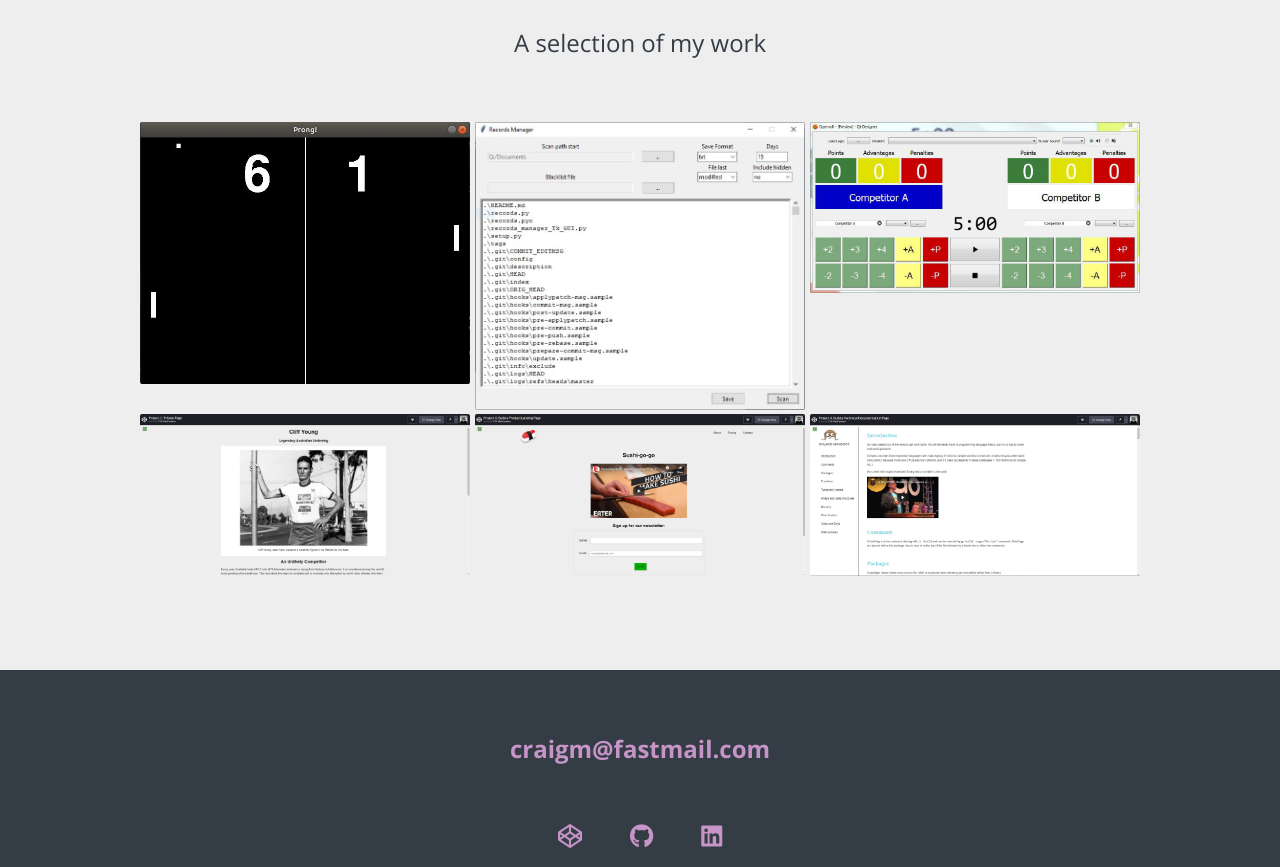
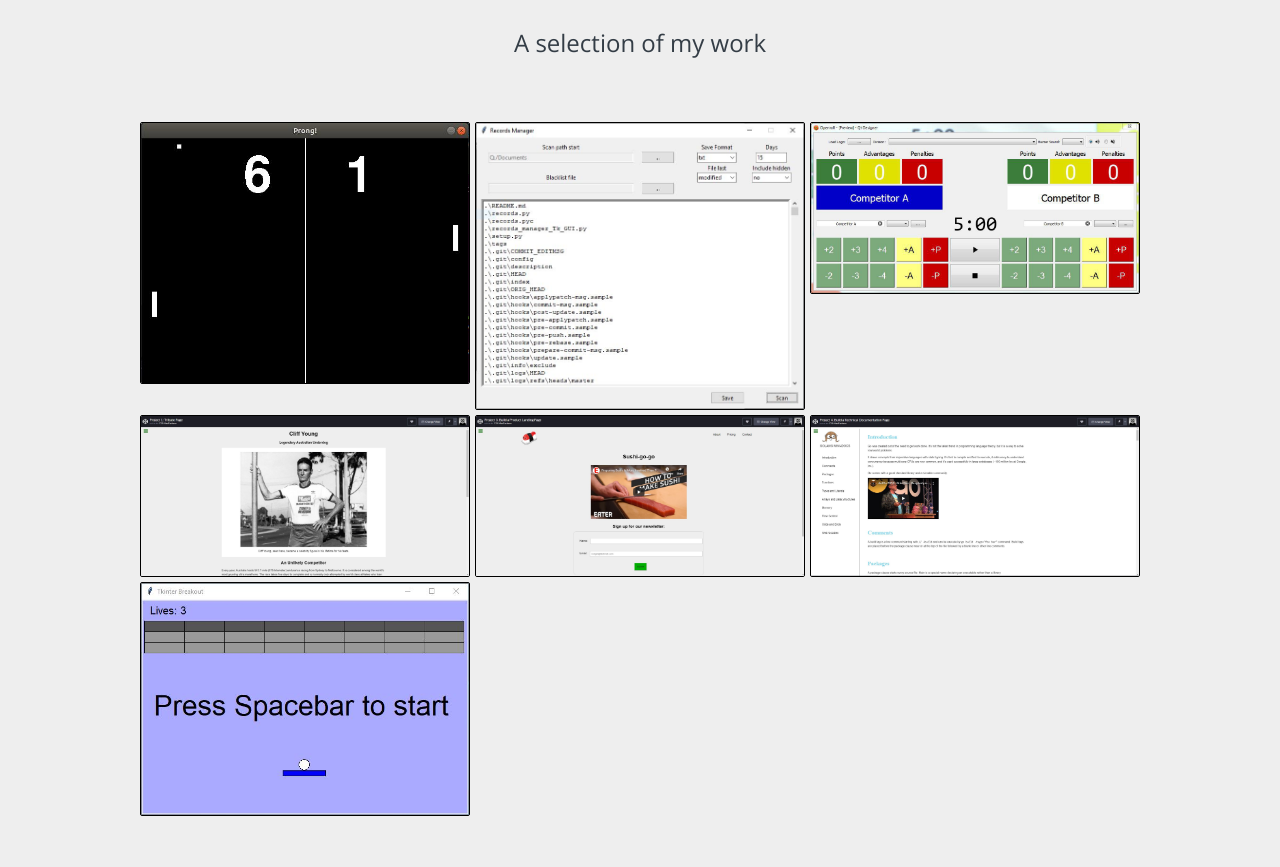
Before and after one commit to craigmac/craigmac.github.io, a plain HTML site: page index.html in a window 1280 px wide. Shown: the part 1685-2552 px from the top of the page. Drawn offline with nearby package versions, Linux system fonts and the light colour scheme.

Commit message:
breakout portfolio item in, borders on port. imgs

```diff
--- a/css/styles.css
+++ b/css/styles.css
@@ -383,7 +383,7 @@ header {
     max-width: 1000px;
     margin: 0 auto;
     grid-gap: .25em;
-
+    grid-auto-flow: dense;
 }
 
 .portfolio-item {
@@ -396,7 +396,7 @@ header {
 
 .portfolio-img {
     transition: transform 250ms ease-in-out;
-   /*transform 750ms cubic-bezier(.5, 0, .5, 1), opacity:; 250ms linear; */
+    border: 1px solid black;
 }
 
 /* Used to pop the :focus state style outline above image when hitting Tab key
```
Also changed, not shown: img/tkinter.JPG (added).
